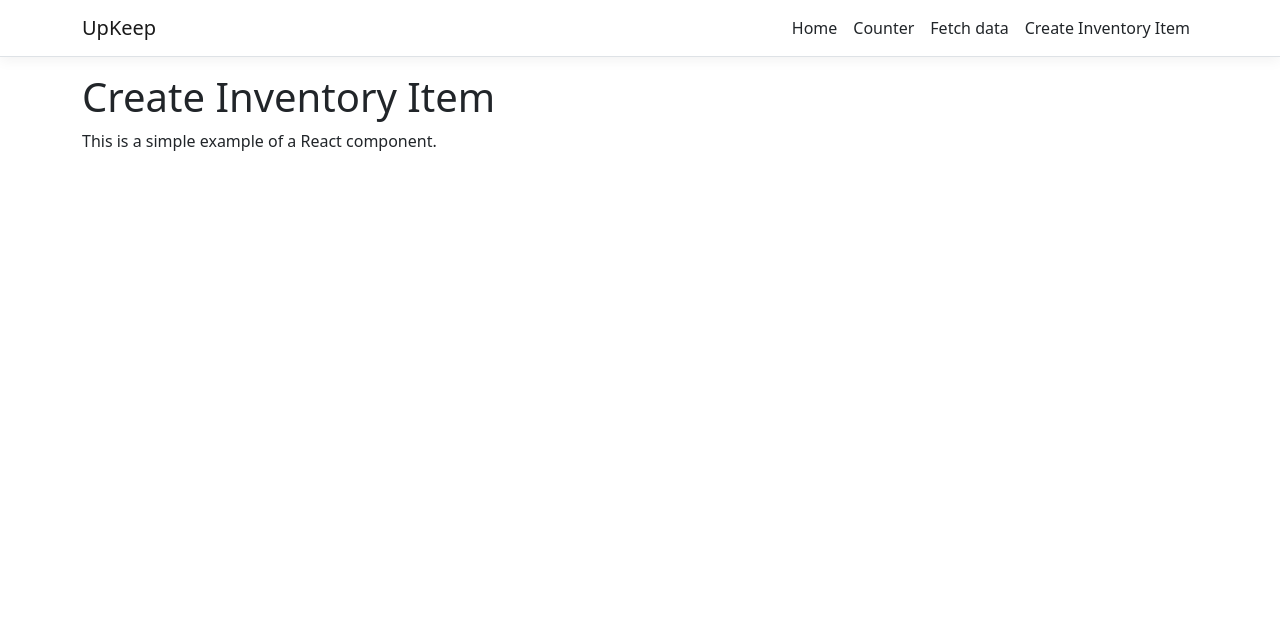
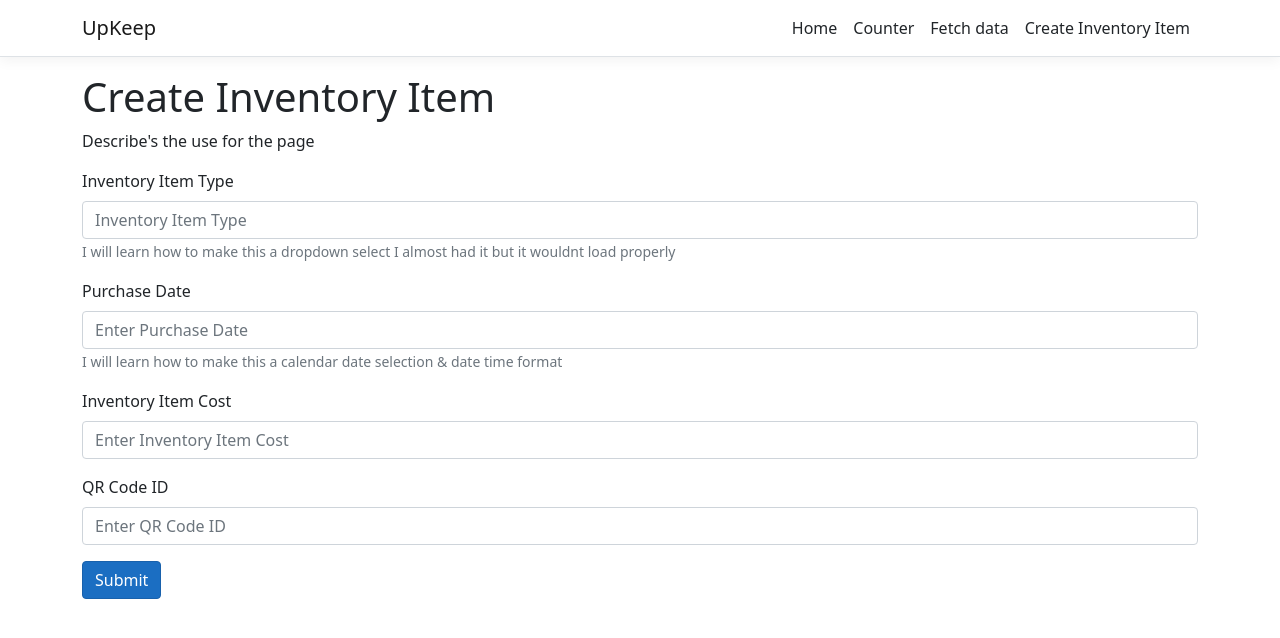
Before and after one commit to UpKeepUC/UpKeep, a React (Create React App) app in the folder UpKeep/ClientApp/: page /Create-Inventory-Item in a window 1280 px wide. Shown: the top 638 px of the page. Built offline with nearby package versions, Linux system fonts and the light colour scheme.

Commit message:
Added a react form to create inventory item

```diff
--- a/UpKeep/ClientApp/src/components/CreateInventoryItem.js
+++ b/UpKeep/ClientApp/src/components/CreateInventoryItem.js
@@ -1,15 +1,47 @@
 import React, { Component } from 'react';
+import Button from 'react-bootstrap/Button';
+import Form from 'react-bootstrap/Form';
 
 export class CreateInventoryItem extends Component {
     static displayName = CreateInventoryItem.name;
 
     render() {
         return (
-            <div>
+            <div className="CreateInventoryItem">
                 <h1>Create Inventory Item</h1>
+                <p>Describe's the use for the page</p>
+                <div className="InventoryItemForm">
+                    <Form>
+                        <Form.Group className="mb-3" controlId="formInvItemType">
+                            <Form.Label>Inventory Item Type</Form.Label>
+                            <Form.Control type="select" placeholder="Inventory Item Type" name="invItemType" />
+                            <Form.Text className="text-muted">
+                                I will learn how to make this a dropdown select I almost had it but it wouldnt load properly
+                            </Form.Text>
+                        </Form.Group>
 
-                <p>This is a simple example of a React component.</p>
+                        <Form.Group className="mb-3" controlId="formPurchaseDate">
+                            <Form.Label>Purchase Date</Form.Label>
+                            <Form.Control type="text" placeholder="Enter Purchase Date" name="purchaseDate"/>
+                            <Form.Text className="text-muted">
+                                I will learn how to make this a calendar date selection & date time format
+                            </Form.Text>
+                        </Form.Group>
 
+                        <Form.Group className="mb-3" controlId="formInvItemCost">
+                            <Form.Label>Inventory Item Cost</Form.Label>
+                            <Form.Control type="number" placeholder="Enter Inventory Item Cost" name="InvItemCost"/>
+                        </Form.Group>
+
+                        <Form.Group className="mb-3" controlId="formQRCodeID">
+                            <Form.Label>QR Code ID</Form.Label>
+                            <Form.Control type="text" placeholder="Enter QR Code ID" name="QRCodeID"/>
+                        </Form.Group>
+                        <Button variant="primary" type="submit">
+                            Submit
+                        </Button>
+                    </Form>
+                </div>
             </div>
         );
     }
```
